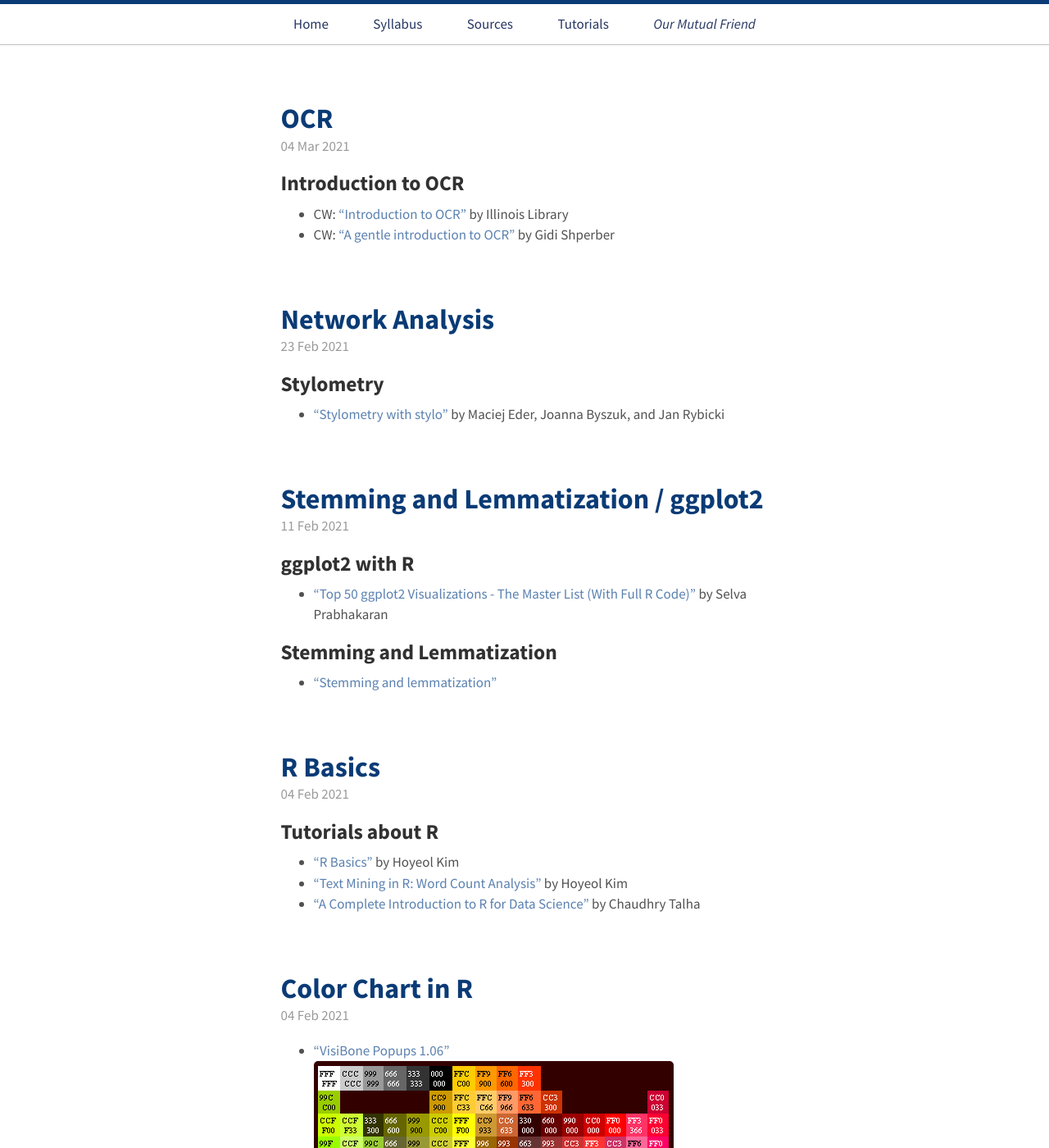
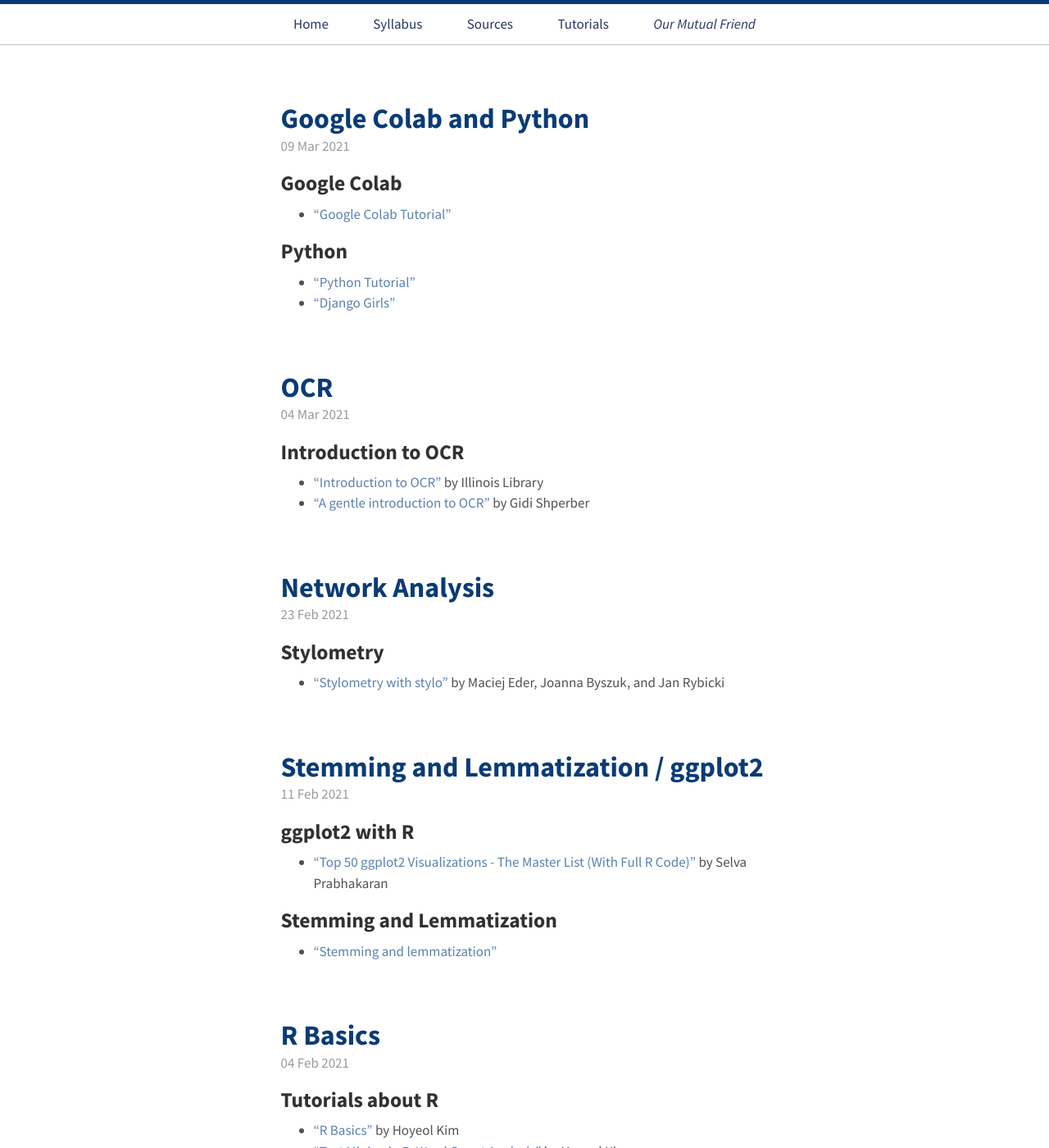
Before and after one commit to elibooklover/ENGL304-Spring2021, a Jekyll site: the page built from sources/index.html, in a window 1280 px wide and 1400 px high. Shown: the whole window at 82% size. Built offline with Jekyll 4.4.1, drawn with Linux system fonts in a browser that asks for light colours; the list of posts is cut into pages by our own code.

Commit message:
Added Sources

```diff
--- a/sources/_posts/2021-03-04-OCR.md
+++ b/sources/_posts/2021-03-04-OCR.md
@@ -7,5 +7,5 @@ excerpt_separator: <!--more-->
 
 ## Introduction to OCR
 
-* CW: ["Introduction to OCR"](https://guides.library.illinois.edu/OCR/intro) by Illinois Library
-* CW: ["A gentle introduction to OCR"](https://towardsdatascience.com/a-gentle-introduction-to-ocr-ee1469a201aa) by Gidi Shperber
+* ["Introduction to OCR"](https://guides.library.illinois.edu/OCR/intro) by Illinois Library
+* ["A gentle introduction to OCR"](https://towardsdatascience.com/a-gentle-introduction-to-ocr-ee1469a201aa) by Gidi Shperber
--- /dev/null
+++ b/sources/_posts/2021-03-09-Python.md
@@ -0,0 +1,14 @@
+---
+layout: post
+title: Google Colab and Python
+truncated_preview: false
+excerpt_separator: <!--more-->
+---
+
+## Google Colab
+
+* ["Google Colab Tutorial"](https://www.tutorialspoint.com/google_colab/index.htm)
+
+## Python
+* ["Python Tutorial"](https://www.tutorialspoint.com/python/index.htm)
+* ["Django Girls"](https://djangogirls.org/)
```
